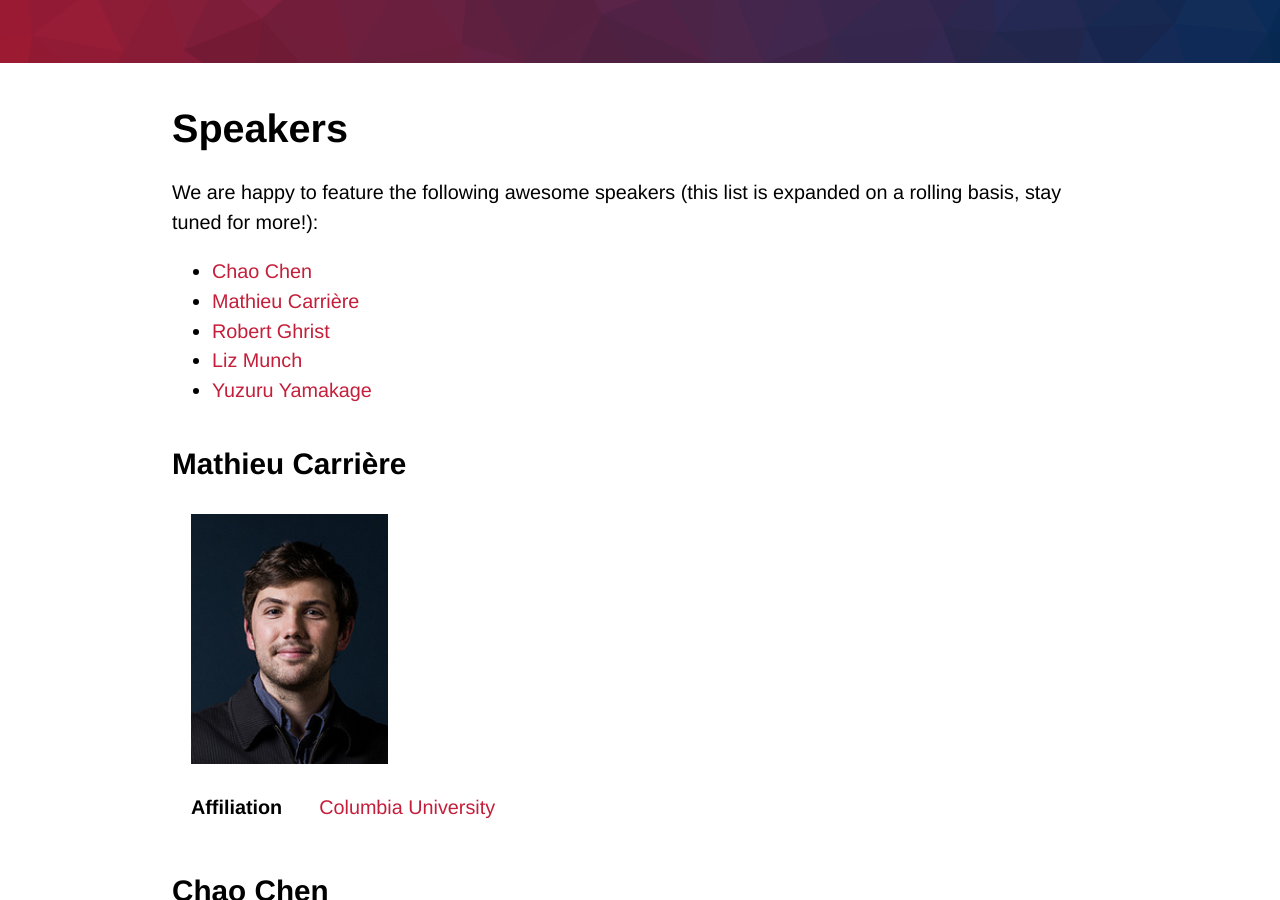
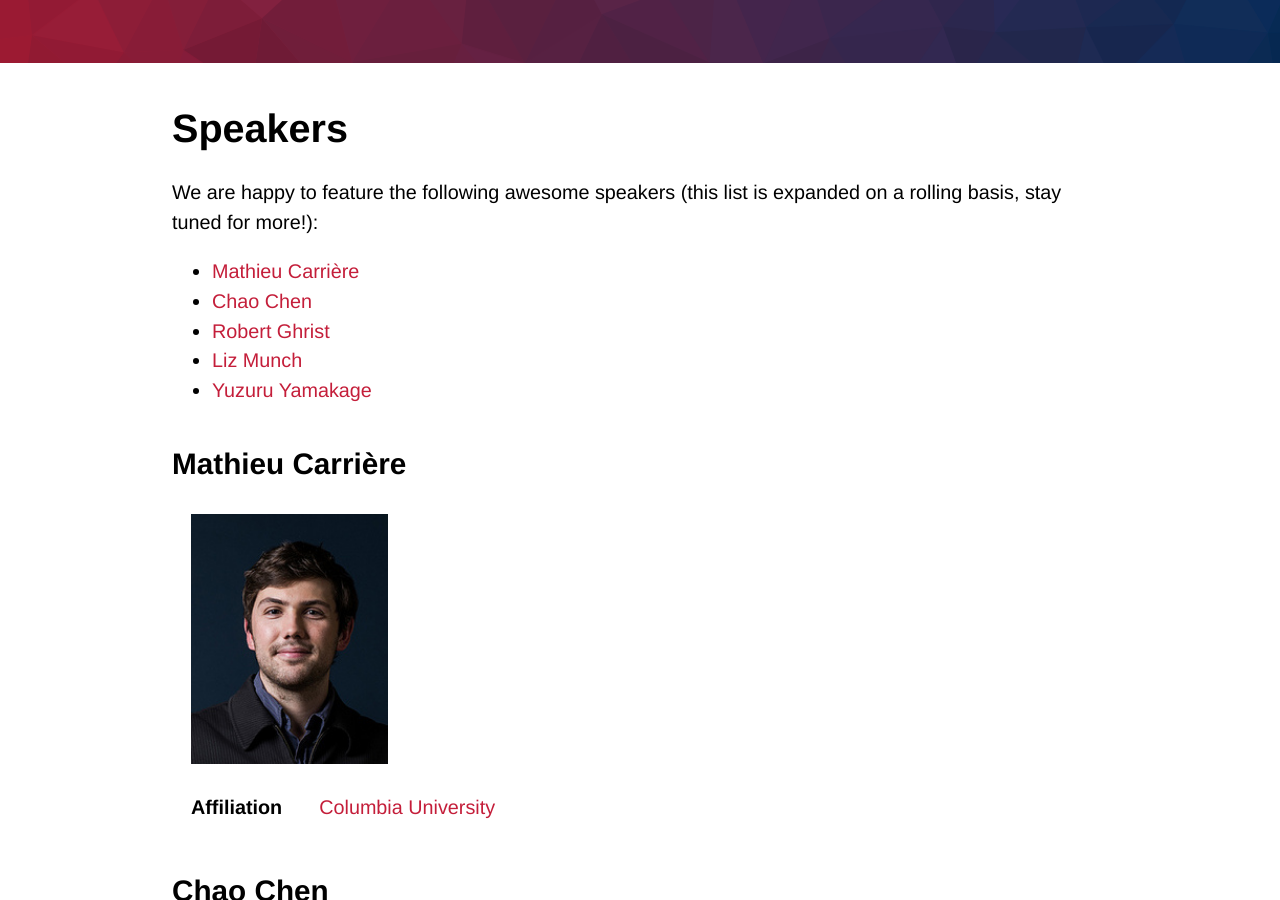
Before and after one commit to tda-in-ml/tda-in-ml.github.io, a Jekyll site: the page built from speakers.md, in a window 1280 px wide and 900 px high, scrolled down 365 px. Built offline with Jekyll 4.4.1, drawn with Linux system fonts in a browser that asks for light colours; some web fonts are replaced; our own code applies the rules of GitHub Pages for plain Markdown files.

```diff
--- a/speakers.md
+++ b/speakers.md
@@ -7,8 +7,8 @@ layout: default
 We are happy to feature the following awesome speakers&nbsp;(this list
 is expanded on a rolling basis, stay tuned for more!):
 
+- [Mathieu Carrière](#mathieu-carrière)
 - [Chao Chen](#chao-chen)
-- [Mathieu Carrière](#mathieu-carrière)
 - [Robert Ghrist](#robert-ghrist)
 - [Liz Munch](#liz-munch)
 - [Yuzuru Yamakage](#yuzuru-yamakage)
```
